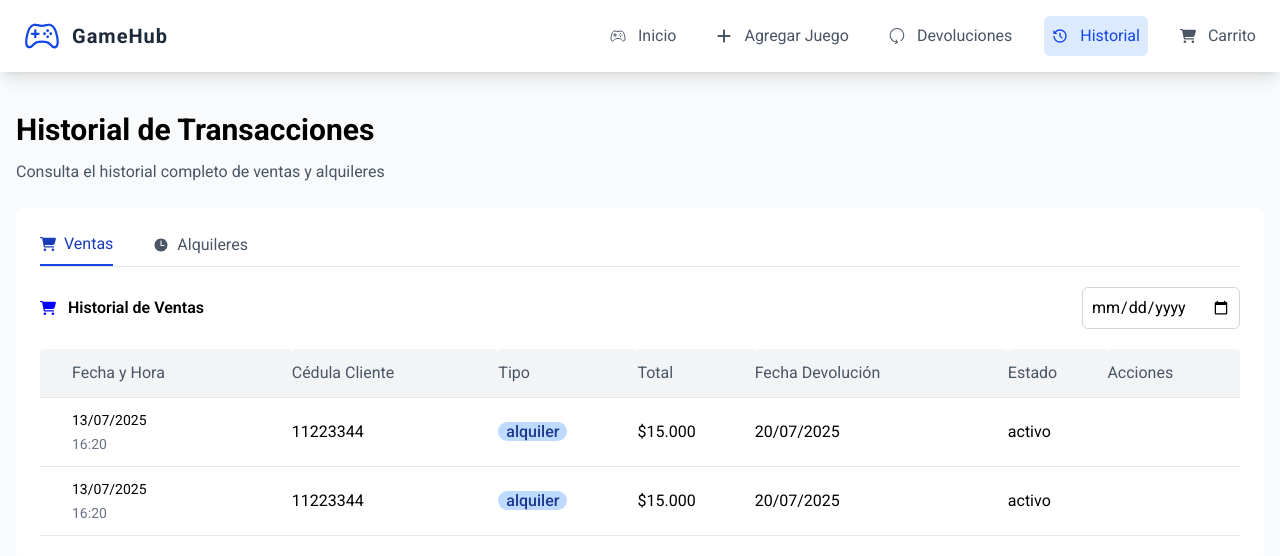
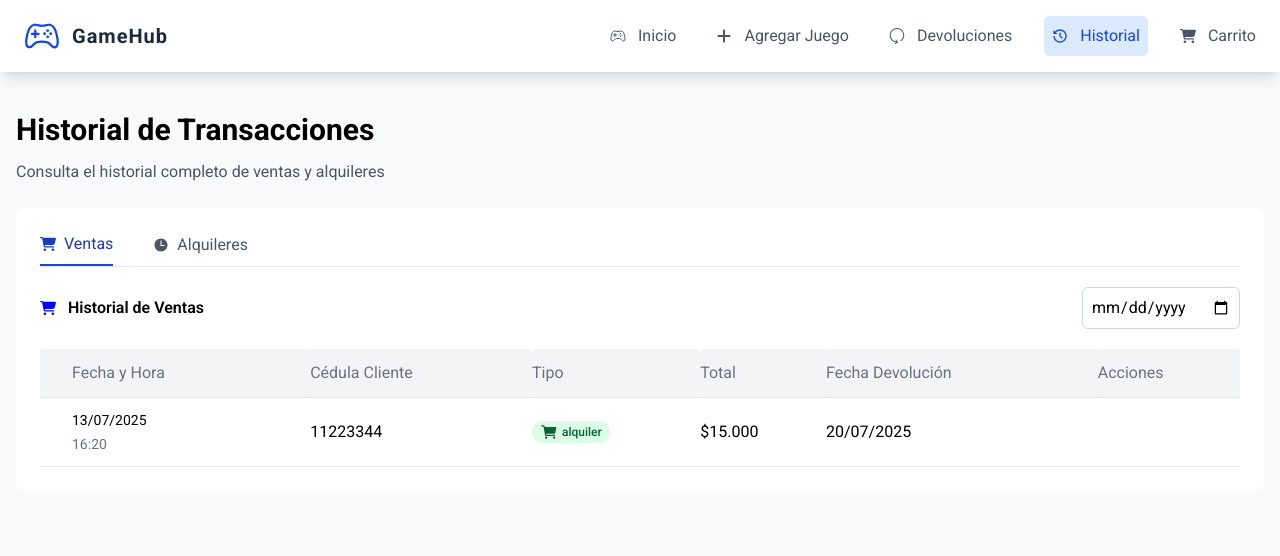
Before and after one commit to ilson28/Gamehub, a React (Vite) app in the folder frontend/gamehub/: page /history in a window 1280 px wide. Shown: the top 556 px of the page. Built offline with nearby package versions, Linux system fonts and the light colour scheme.

Commit message:
refactor(History): update rental status display and improve table styling

```diff
--- a/frontend/gamehub/src/pages/History.jsx
+++ b/frontend/gamehub/src/pages/History.jsx
@@ -2,7 +2,7 @@ import { clsx } from "clsx";
 import { twMerge } from 'tailwind-merge'
 import { useState } from "react";
 import { FaCartShopping } from "react-icons/fa6"
-import { IoTimeSharp } from "react-icons/io5";
+import { IoCart, IoTimeSharp } from "react-icons/io5";
 
 
 
@@ -69,7 +69,7 @@ const History = () => {
 
                         <div className="flex items-center gap-3 text-black font-semibold">
                             <IoTimeSharp color="blue" />
-                            <span>Historial de Ventas</span>
+                            <span>Historial de Alquileres</span>
                         </div>
 
                     }
@@ -93,14 +93,17 @@ const History = () => {
                 <div className="overflow-x-auto">
                     <table className="w-full text-left">
 
-                        <thead className="bg-gray-100 text-gray-600 ">
+                        <thead className="bg-gray-100 text-gray-500 ">
                             <tr>
                                 <th className="pl-8">Fecha y Hora </th>
                                 <th>Cédula Cliente</th>
                                 <th>Tipo</th>
                                 <th>Total</th>
                                 <th>Fecha Devolución</th>
-                                <th>Estado</th>
+
+                                {tabActive === "rent" &&
+                                    <th>Estado</th>
+                                }
                                 <th>Acciones</th>
                             </tr>
                         </thead>
@@ -114,26 +117,33 @@ const History = () => {
                                     </div>
                                 </td>
                                 <td>11223344</td>
-                                <td><span className="bg-blue-200 text-blue-900 font-medium rounded-xl px-2">alquiler</span></td>
+                                <td>
+                                    <div className={clsx("flex items-center gap-1 w-min px-2 py-0.5 text-xs font-medium rounded-xl",
+                                        tabActive === "sale" ? "bg-green-100 text-green-800" : "bg-blue-100 text-blue-800"
+
+                                    )}>
+                                        {
+                                            tabActive === "sale" ?
+                                                <IoCart size={18} />
+                                                :
+                                                <IoTimeSharp size={18} />}
+                                        alquiler
+                                    </div>
+                                </td>
                                 <td>$15.000</td>
                                 <td>20/07/2025</td>
-                                <td>activo</td>
+                                {
+                                    tabActive === "rent" &&
+                                    <td>
+                                        <div className="flex items-center gap-1 w-min px-2 py-0.5 bg-yellow-100 text-xs text-yellow-800 font-medium rounded-xl">
+                                            <IoTimeSharp size={18} />
+                                            activo
+                                        </div>
+                                    </td>}
                                 <td></td>
                             </tr>
-                            <tr>
-                                <td>
-                                    <div className="flex flex-col gap-1 pl-8 text-sm">
-                                        <span>13/07/2025</span>
-                                        <span className="text-gray-500">16:20</span>
-                                    </div>
-                                </td>
-                                <td>11223344</td>
-                                <td><span className="bg-blue-200 text-blue-900 font-medium rounded-xl px-2">alquiler</span></td>
-                                <td>$15.000</td>
-                                <td>20/07/2025</td>
-                                <td>activo</td>
-                                <td></td>
-                            </tr>
+
+
 
                         </tbody>
 
```
